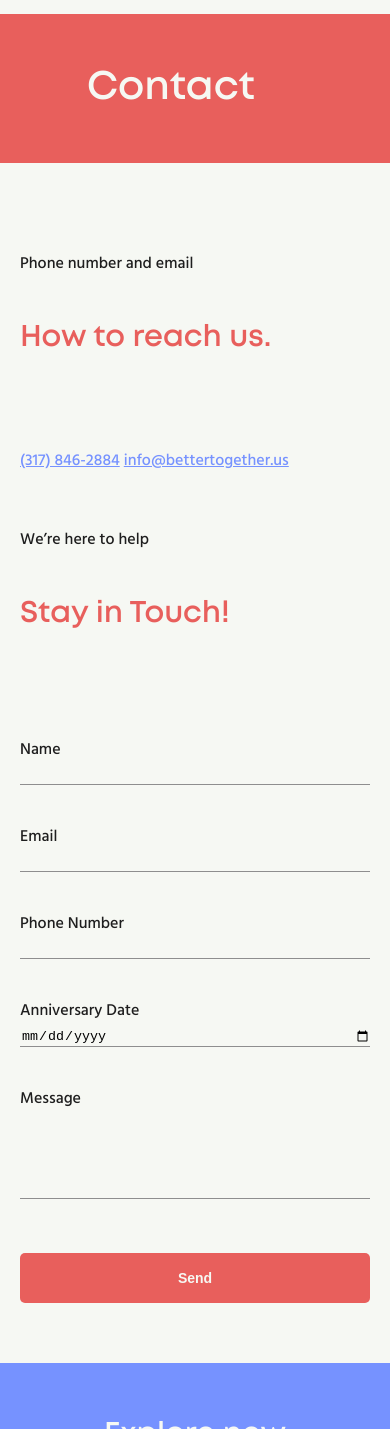
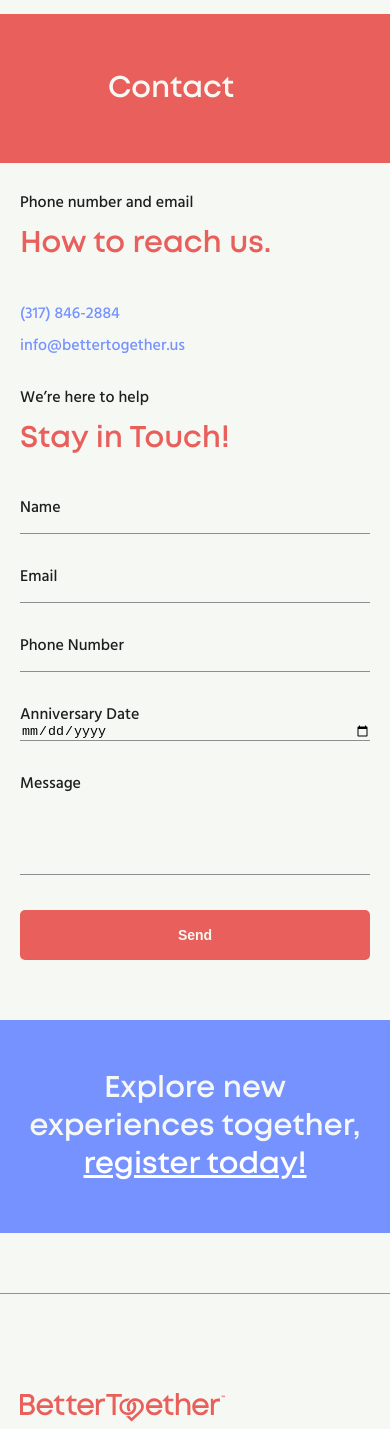
Before and after one commit to Shivanandkkhh/Better-to-gether, a plain HTML site: page contact.html in a window 390 px wide. Shown: the part 134-1563 px from the top of the page. Drawn offline with nearby package versions, Linux system fonts and the light colour scheme.

Commit message:
now update

```diff
--- a/assests/css/common-style.css
+++ b/assests/css/common-style.css
@@ -262,7 +262,7 @@ table {
 }
 
 .nav-section {
-    margin: 19px 0 35px 0;
+    margin: 16px 0 13px 0;
     position: sticky;
     top: 0px;
     z-index:0;
@@ -438,7 +438,7 @@ table {
 .footer {
     display: grid;
     grid-template-columns: 1.6fr 1fr 1fr 1fr;
-    margin: 99px 0 80px 0;
+    margin: 99px 0 26px 0;
 
 }
 
@@ -508,6 +508,11 @@ table {
     justify-content: space-between;
 }
 /* The footer ends here */
+/*  */
+.logos a{
+    text-decoration: none;
+}
+/*  */
 @media screen and (max-width:980px) {
     .adj-text {
         display: none;
@@ -601,7 +606,7 @@ table {
 
     .footer-sub2,
     .footer-sub4 {
-        grid-column: 3/5;
+        grid-column: 2/5;
     }
 }
 
--- a/assests/css/contact.css
+++ b/assests/css/contact.css
@@ -1,3 +1,7 @@
+.phone-text{
+    margin-top: 0px;
+}
+
 .contact {
     text-align: center;
     padding: 48px 48px 48px 0;
@@ -12,7 +16,9 @@
     display: grid;
     grid-template-columns: repeat(5, 1fr);
 }
-
+.reach-us,.stay-touch{
+    margin-top: 6px;
+}
 .reach-us-heading,
 .help-section {
     grid-column: 1/3;
@@ -68,12 +74,20 @@ label {
 }
 .contact-info a{
     color: #7692FF;
+    text-decoration: none;
 }
 .underlines{
     color: #ffff;
 }
 .underlines:hover{
     color: rgb(25, 226, 25);
+}
+.marg-top{
+    min-height: 200px !important;
+
+}
+.side-margin{
+ margin: 0 20px;
 }
 /*  regoster section ends here  */
 
@@ -106,7 +120,36 @@ label {
 
 /* Media screen @768px starts here */
 /* Media screen @520px starts here */
+@media screen and (max-width:520px) {
+.info-cont {
+    margin-top: 40px;
+}
+.font-s-40px{
+    font-size: 30px !important;
+}
+.event-text {
+    padding: 5.6% 0 !important;
 
+}
+.contact-info{
+    margin-top: 20px;
+    line-height: 2;
+}
+.help-section {
+    margin-top: 36px;
+}
+.cont-info {
+    margin-top: 26px;
+}
+.feel-text {
+    line-height: 0px !important;
+}
+.submit {
+    margin-top: 30px;
+}
+.marg-top{
+    min-height: 213px !important;
 
-
+}
+}
 /* Media screen @520px starts here */
--- a/contact.html
+++ b/contact.html
@@ -333,7 +333,7 @@
                     <h4 class="reach-us event-text">How to reach us.</h4>
                 </div>
                 <div class="contact-info">
-                    <a href="callto:(317) 846-2884" class="num font-f-hind feel-text">(317) 846-2884</a>
+                    <a href="callto:(317) 846-2884" class="num font-f-hind feel-text">(317) 846-2884 <br></a>
                     <a href="mailto:info@bettertogether.us"
                         class="info-email font-f-hind feel-text">info@bettertogether.us</a>
                 </div>
@@ -371,7 +371,7 @@
     <!-- The reach us section ends here -->
     <!-- The register section starts here -->
     <section class="containers margin-top">
-        <div class="margin-sets pop-up-night make-center">
+        <div class="margin-sets marg-top pop-up-night make-center">
             <h4 class="font-w-800 color-white event-text margin-set">Explore new experiences together,<a   class="underlines" href="#">
                         register today!</a></h4>
         </div>
@@ -476,7 +476,7 @@
                         <h4 class="f-font f-color"><a href="" target="_blank">Be In The Know</a></h4>
                         <div class="m-top">
                             <p class="footer-text font-f-hind"><a href="" target="_blank">Promotions, new events &
-                                    sales. Directly
+                                    Directly
                                     to your inbox.</a></p>
                             <p class="flex-footer"><span class="footer-text font-f-hind line">Your email
                                 </span><span class="subscribe font-f-hind">
@@ -502,7 +502,7 @@
                                     viewBox="0 0 15 11" fill="none" xmlns="http://www.w3.org/2000/svg">
                                     <path
                                         d="M15 3.63987C15 1.83987 13.53 0.369873 11.73 0.369873H3.27C1.47 0.369873 0 1.83987 0 3.63987V7.32987C0 9.12987 1.47 10.5999 3.27 10.5999H11.7C13.5 10.5999 14.97 9.12987 14.97 7.32987V3.63987H15ZM10.35 5.58987L6.57 7.44987C6.42 7.53987 5.91 7.41987 5.91 7.26987V3.42987C5.91 3.24987 6.42 3.15987 6.57 3.24987L10.2 5.19987C10.35 5.28987 10.5 5.49987 10.35 5.58987Z"
-                                        fill="#E85F5C" />
+                                        fill="#E85F5C"/>
                                 </svg>
                             </a>
                         </div>
```
Also changed, not shown: assests/imagies/footer-media-icons/Vector (2).svg (added), assests/imagies/footer-media-icons/Vector (3).svg (added), assests/imagies/footer-media-icons/Vector (4).svg (added).
